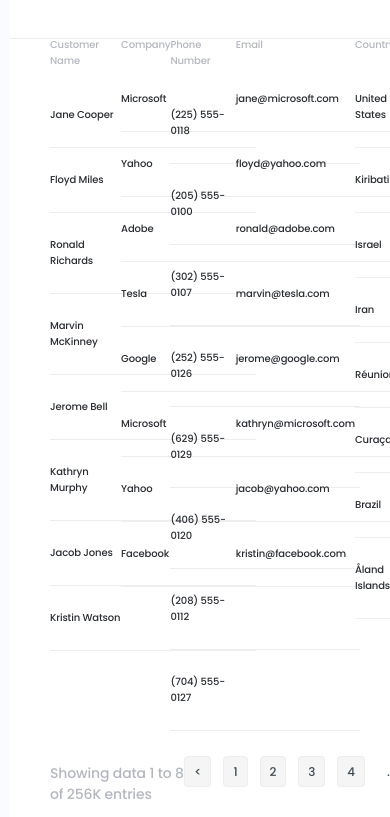
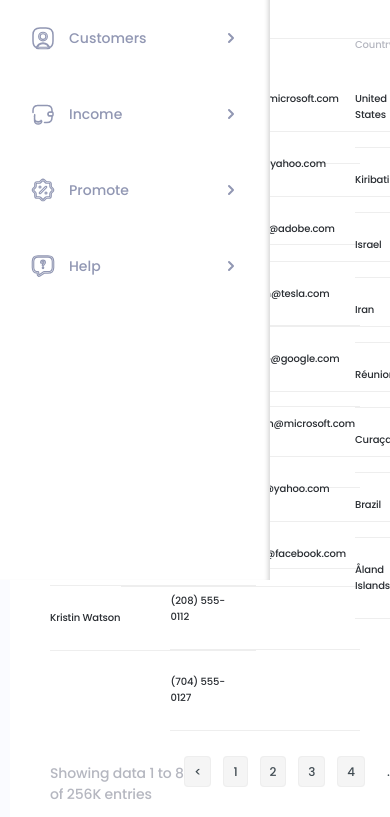
Before and after one commit to Oleksii03/Dashboard, a website built with Parcel: page src/index.html in a window 390 px wide. Shown: the part 264-1081 px from the top of the page. Built offline with nearby package versions, Linux system fonts and the light colour scheme; files whose address does not match are found by name; a web font is replaced by a local one.

Commit message:
Update _mob-menu.scss

```diff
--- a/src/SASS/layout/_mob-menu.scss
+++ b/src/SASS/layout/_mob-menu.scss
@@ -10,7 +10,7 @@
     z-index: 999;
     box-shadow: inset -6px -1px 4px -4px rgba(0, 0, 0, 0.16);
 
-    transform: translateX(-101%);
+    // transform: translateX(-101%);
 
     &::after {
       content: '>';
```
